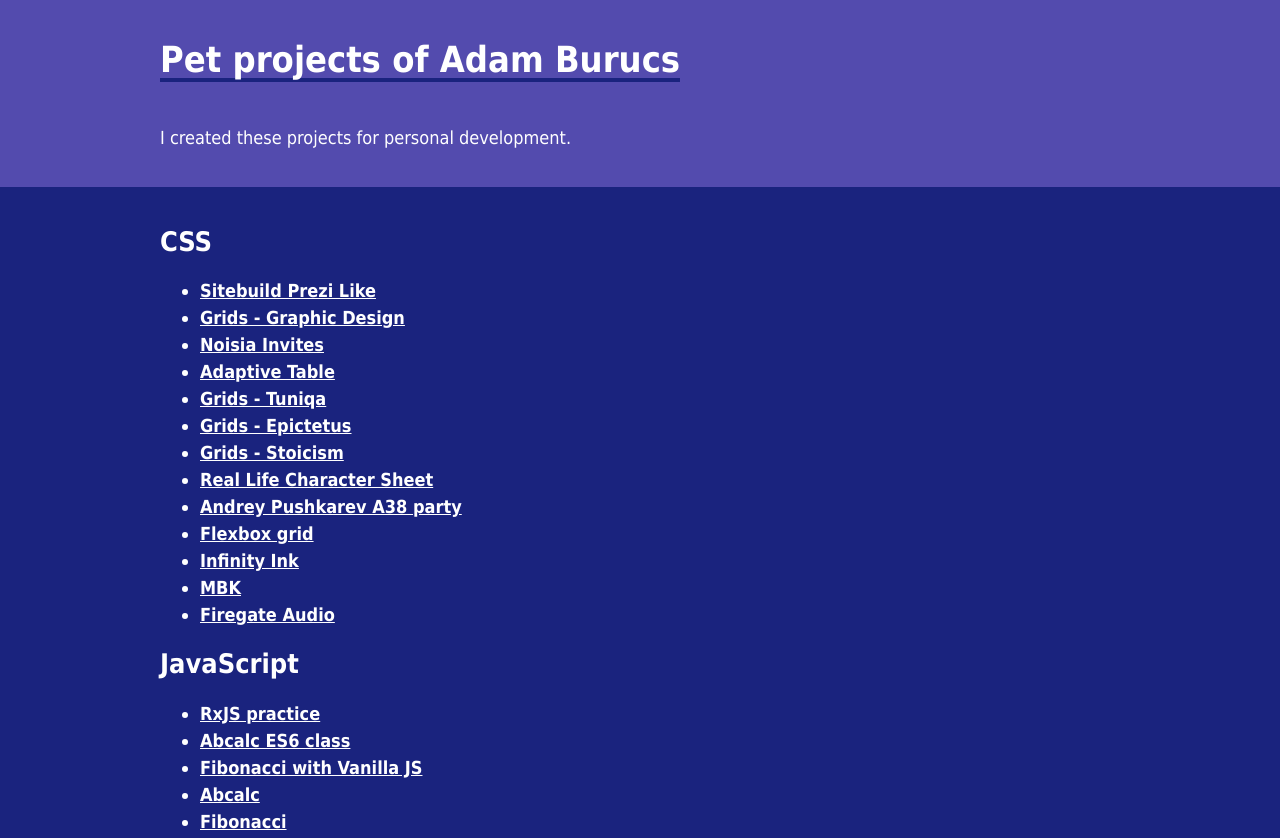
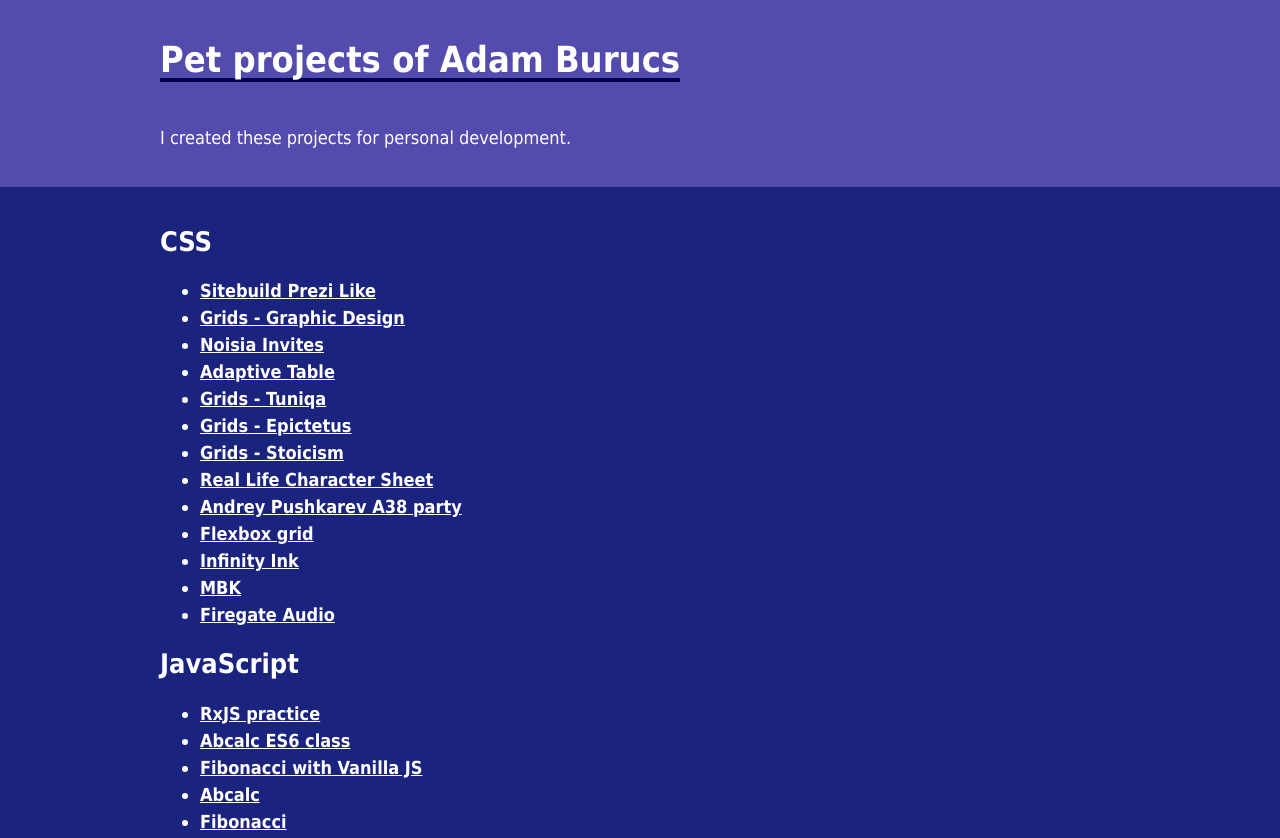
Before and after one commit to krondorl/krondorl.github.io, a plain HTML site: page index.html in a window 1280 px wide. Shown: the top 838 px of the page. Drawn offline with Linux system fonts and the light colour scheme.

Commit message:
Fix low color contrast issue

```diff
--- a/index.html
+++ b/index.html
@@ -79,7 +79,7 @@
     }
 
     .h1 {
-      border-bottom: 4px solid var(--color-primary);
+      border-bottom: 4px solid var(--color-primary-dark);
       display: inline-block;
       line-height: 1;
     }
```
